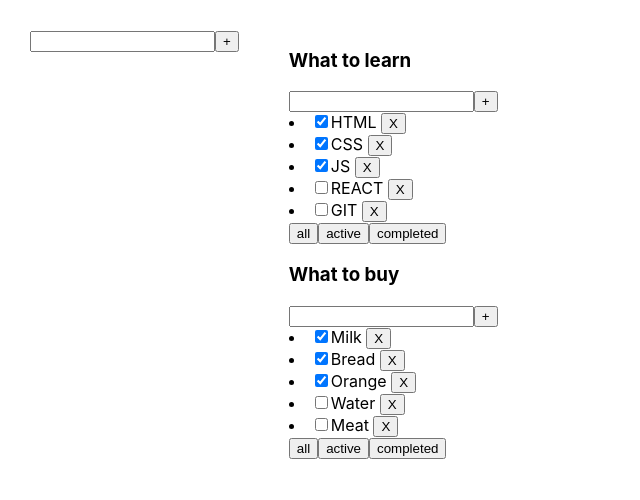
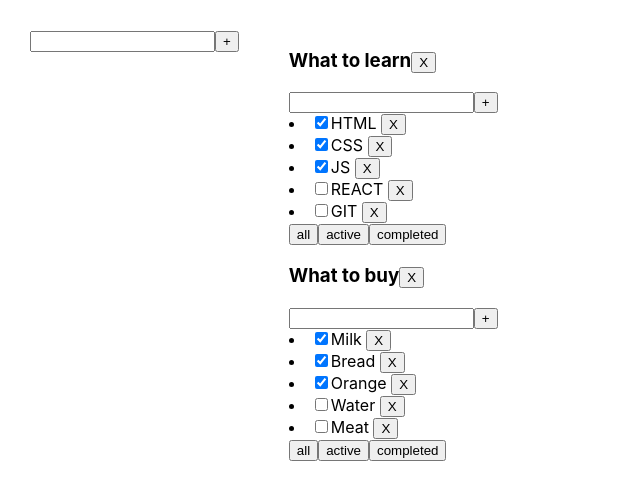
Before and after one commit to Gurgen-jpg/TodoList2, a React (Create React App) app: page / in a window 1280 px wide. Shown: the top 500 px of the page, without its empty margins (0-640 px from the left). Built offline with nearby package versions, Linux system fonts and the light colour scheme.

Commit message:
common Add Delete Tod, Delete Task, CheckStatus

```diff
--- a/src/App.tsx
+++ b/src/App.tsx
@@ -28,7 +28,6 @@ function App() {
         {id: todolistId1, title: "What to learn", filter: "all"},
         {id: todolistId2, title: "What to buy", filter: "all"}
     ])
-
     let [tasks, setTasks] = useState<TasksStateType>({
         [todolistId1]: [
             {id: v1(), title: 'HTML', isDone: true},
@@ -46,14 +45,41 @@ function App() {
         ]
     });
 
+    //логика фильтрации и статуса
+    const changeStatus = (todolistId: string, taskId: string, isDone: boolean) => {
+        setTasks({
+            ...tasks, [todolistId]: tasks[todolistId].map((task) => task.id === taskId
+                ? {...task, isDone: isDone}
+                : {...task})
 
-    /*const [filter, setFilter] = useState<'all' | 'active' | 'completed'>('all')*/
-
-    //логика фильтрации
-    //замена фильтра в стейте
+        })
+        console.log(`STATUS`, taskId, isDone)
+    }
     const changeFilter = (todolistID: string, filterValue: FilterType) => {
         setTodolists(todolists.map(tl => tl.id === todolistID ? {...tl, filter: filterValue} : tl))
     }
+
+    //Логика удаления
+    // Функция удаления таски
+    const deleteTask = (todolistId: string, taskId: string) => {
+        setTasks({
+            ...tasks, [todolistId]: tasks[todolistId].filter((task) => task.id !== taskId)
+        })
+    }
+    //Ф-ция удаления тудуЛиста
+    const removeTodolist = (todolistId: string) => {
+        setTodolists(todolists.filter((todo) => todo.id !== todolistId))
+        delete tasks[todolistId] //зачистка тасок
+        setTasks({...tasks})
+    }
+
+    // логика добавления
+    //Добавить таску
+    const addTask = (todolistId: string, title: string) => {
+        let task = {id: v1(), title: title, isDone: false}
+        setTasks({...tasks, [todolistId]: [task, ...tasks[todolistId]]})
+    }
+    //Добавить ТудуЛист
     const addTodolist = (title: string) => {
         const newID = v1();
         setTodolists([{id: newID, title, filter: 'all'}, ...todolists])
@@ -61,49 +87,7 @@ function App() {
             ...tasks, [newID]: []
         })
     }
-    //перерисовка стейта с задачами в зависимости от фильтра, take FILTER, return ARRAY
-    const filterTasks = () => {
-        /* switch (filter) {
-             case "completed":
-                 return tasks.filter(el => el.isDone)
-             case "active":
-                 return tasks.filter(el => !el.isDone)
-             default:
-                 return tasks
-         }*/
-    }
 
-    //присвоить значение фильтрации и прокидываю в пропсы <Body/>
-    const tasksAfterFilter = filterTasks()
-
-    //Логика удаления
-    // Функция удаления таски
-    const deleteButton = (id: string) => {
-        /* const deletedTasks = tasks.filter((task ) => {
-             return (task.id !== id)
-         })
-         setTasks(deletedTasks)*/
-    }
-
-    //логика добавления новой задачи в массив tasks
-    const addTask = (todolistId: string, title: string) => {
-        let task = {id: v1(), title: title, isDone: false}
-        setTasks({...tasks, [todolistId]: [task, ...tasks[todolistId]]})
-    }
-    //изменение в title (можно перекинуть title через пропсы, но этого делать не буду
-
-
-    //Add new task in my State of Tasks
-
-
-    //Логика Смены статуса выполнено / невыполнено
-    //Функция принимает номер ID(:string) инпута в котором был ивент и меняет свойство isDone для
-    //объекта {task} перезаписыва массив tasks
-    const changeStatus = (taskId: string) => {
-        /*setTasks(tasks.map((el) =>
-            (el.id === taskId) ? {...el, isDone:!el.isDone}: el ))
-          console.log(tasks)*/
-    }
     return (
         <div className="App">
             <AddItemForm addTask={addTodolist}/>
@@ -122,9 +106,10 @@ function App() {
                                 key={tl.id}
                                 todoId={tl.id}
                                 header={tl.title}
+                                removeTodolist={removeTodolist}
                                 tasks={tasksForTodolist}
                                 addTask={addTask}
-                                deleteTask={deleteButton}
+                                deleteTask={deleteTask}
                                 filterCallback={changeFilter}
                                 filter={tl.filter}
                                 changeStatus={changeStatus}
--- a/src/Components/AddItem/AddItemForm.tsx
+++ b/src/Components/AddItem/AddItemForm.tsx
@@ -1,4 +1,4 @@
-import React, {ChangeEvent, useState} from 'react';
+import React, {ChangeEvent, KeyboardEventHandler, useState} from 'react';
 
 export type AddItemFormType = {
     addTask: (title: string) => void
@@ -6,12 +6,12 @@ export type AddItemFormType = {
 export const AddItemForm = (props: AddItemFormType) => {
 
     const [newTitle, setNewTitle] = useState<string>('')
-    const [error, setError] = useState<string>('')
+    const [error, setError] = useState<null | string>(null)
 
     const inputHandler = (e: ChangeEvent<HTMLInputElement>) => {
         setNewTitle(e.currentTarget.value)
         if (e.currentTarget.value.trim() !== '') {
-            setError('')
+            setError(null)
         }
     }
     const onClickHandler = () => {
@@ -26,7 +26,9 @@ export const AddItemForm = (props: AddItemFormType) => {
     return (
         <div>
             <div>
-                <input onChange={inputHandler} value={newTitle}/>
+                <input onChange={inputHandler}
+                       value={newTitle}
+                       />
                 <button onClick={onClickHandler}>+</button>
             </div>
             <span>{error}</span>
--- a/src/Components/Boby/Task.tsx
+++ b/src/Components/Boby/Task.tsx
@@ -1,29 +1,40 @@
-import React from 'react';
+import React, {ChangeEvent} from 'react';
 import {Button} from "../Button/Button";
-import {Checkbox} from "../Checkbox/Checkbox";
 import {TaskType} from "../../App";
 
 export type TaskListType = {
     task: TaskType
     todoId: string
-    isDone: boolean
+    taskStatus: boolean
     title: string
-    deleteTask: (id: string) => void
-    changeStatus: (taskId: string, isDone: boolean) => void
+    deleteTask: (todolistId: string, taskId: string) => void
+    changeStatus: (todolistId: string, taskId: string, isDone: boolean) => void
 }
-export const Task = ({ task,
-                         todoId, isDone,
+export const Task = ({
+                         task,
+                         todoId, taskStatus,
                          title, deleteTask,
                          changeStatus
                      }: TaskListType) => {
+
+    const buttonHandler = (taskId: string) => {
+        deleteTask(todoId, taskId)
+    }
+
+
+const onChangeHandler = (e: ChangeEvent<HTMLInputElement>) => {
+    changeStatus(todoId, task.id, e.currentTarget.checked)}
+
 return (
     <li key={task.id}>
-            <Checkbox changeStatus={changeStatus}
-                      taskId={task.id}
-                      isDone={isDone}
+
+        <input type="checkbox"
+               onChange={onChangeHandler}
+               checked={task.isDone}
         />
+
         <span>{title}</span> <Button title={'X'}
-                                         callback={() => deleteTask(task.id)}
+                                     callback={() => buttonHandler(task.id)}
     />
     </li>
 );
--- a/src/Components/Checkbox/Checkbox.tsx
+++ /dev/null
@@ -1,19 +0,0 @@
-import React, {ChangeEvent} from 'react';
-
-type CheckboxPropsType = {
-    isDone:boolean
-    taskId:string
-    changeStatus: (taskId: string, isDone: boolean)=>void
-}
-
-export const Checkbox = (props:CheckboxPropsType) => {
-    const onChangeHandler = (e: ChangeEvent<HTMLInputElement>) => {
-        props.changeStatus(props.taskId, e.currentTarget.checked)
-    }
-    return (
-        <input type={"checkbox"}
-               onChange={onChangeHandler}
-               checked={props.isDone}
-        />
-    );
-};
--- a/src/Components/TodoList/TodoList.tsx
+++ b/src/Components/TodoList/TodoList.tsx
@@ -8,28 +8,35 @@ import {AddItemForm} from "../AddItem/AddItemForm";
 export type TodoListType = {
     todoId: string
     header: string
+    filterCallback: (todoId: string, newFilter: FilterType) => void
+    filter: 'all' | 'active' | 'completed'
+    removeTodolist: (id: string) => void
+
     tasks: Array<TaskType>
     addTask: (todolistId: string, title: string) => void
-    deleteTask: (id: string) => void
-    filterCallback: (todoId: string, newFilter: FilterType) => void
-    filter: 'all' | 'active' | 'completed'
-    changeStatus: (taskId: string, isDone: boolean) => void
+    deleteTask: (todolistId: string, taskId: string) => void
+
+    changeStatus: (todolistId: string,taskId: string, isDone: boolean) => void
 }
 
 export const TodoList = (props: TodoListType) => {
+
     const addTask = (title: string) => {
-      props.addTask(props.todoId, title)
+        props.addTask(props.todoId, title)
     }
 
 
     return (
         <div>
-            <h3>{props.header}</h3>
+            <h3>{props.header}
+                <button onClick={() => props.removeTodolist(props.todoId)}>X</button>
+            </h3>
+
             <AddItemForm addTask={addTask}/>
             {
                 props.tasks.map((t) =>
                     <Task key={t.id} task={t} todoId={props.todoId}
-                          isDone={t.isDone} title={t.title}
+                          taskStatus={t.isDone} title={t.title}
                           deleteTask={props.deleteTask} changeStatus={props.changeStatus}
                     />
                 )
```
Lines whose indentation alone changed are shown as unchanged.
